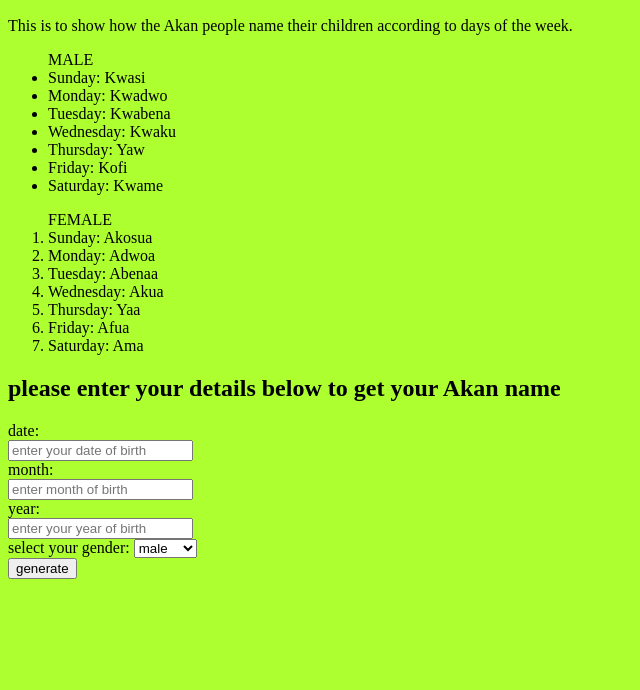
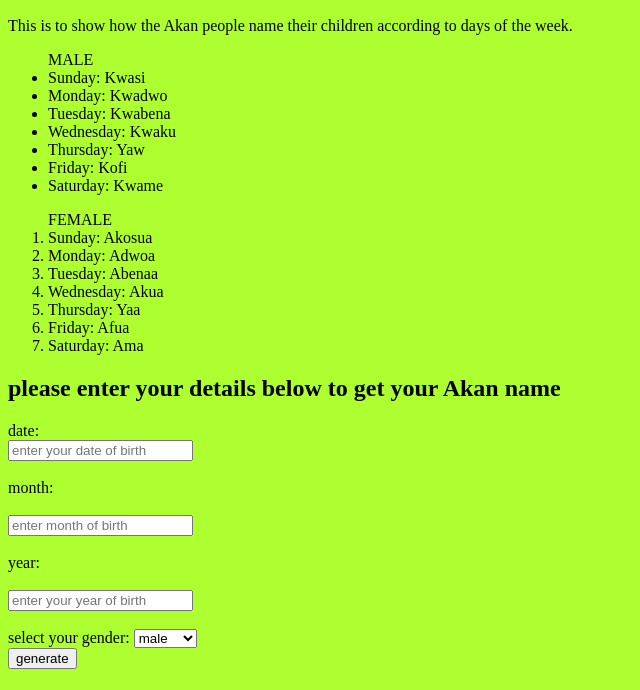
Before and after one commit to ann-wangui/AKAN-CULTURE, a plain HTML site: page index.html in a window 1280 px wide. Shown: the part 110-800 px from the top of the page, without its empty margins (0-640 px from the left). Drawn offline with nearby package versions, Linux system fonts and the light colour scheme.

Commit message:
add forms to html

```diff
--- a/index.html
+++ b/index.html
@@ -46,11 +46,11 @@
                 <h2>please enter your details below to get your Akan name</h2>
                 <form>
                   <label for="dateOfBirth">date:</label><br>
-                  <input type="number" id="dateofbirth" name="dateofbirth" placeholder="enter your date of birth"><br>
-                  <label for="month">month:</label><br>
-                  <input type="number" id="month" name="month" placeholder="enter month of birth"><br>
-                  <label for="year">year:</label><br>
-                  <input type="number" id="year" name="year" placeholder="enter your year of birth"><br>
+                  <input type="number" id="dateofbirth" name="dateofbirth" placeholder="enter your date of birth"><br><br>
+                  <label for="month">month:</label><br><br>
+                  <input type="number" id="month" name="month" placeholder="enter month of birth"><br><br>
+                  <label for="year">year:</label><br><br>
+                  <input type="number" id="year" name="year" placeholder="enter your year of birth"><br><br>
                   <label for="gender">select your gender:</label>
                   <select name="" id="gender">
                   <option value="male">male</option>
```
